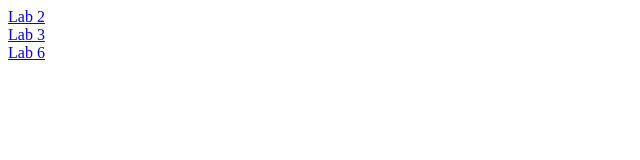
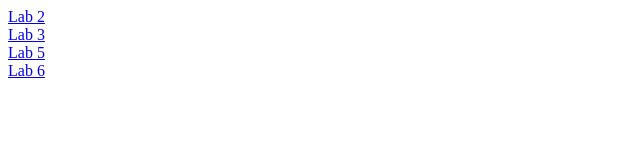
Before and after one commit to joud15/cpit-405-lab, a plain HTML site: page Labs/Labs.html in a window 1280 px wide. Shown: the full height of the page, 0-640 px from the left. Drawn offline with Linux system fonts and the light colour scheme.

Commit message:
Update Labs.html

```diff
--- a/Labs/Labs.html
+++ b/Labs/Labs.html
@@ -10,6 +10,8 @@
      <br>
     <a href="Lab3.html">Lab 3</a>
     <br>
+<a href="Lab5/index.html">Lab 5</a>
+    <br>
 <a href="Lab6.html">Lab 6</a>
 </body>
 </html>
```
